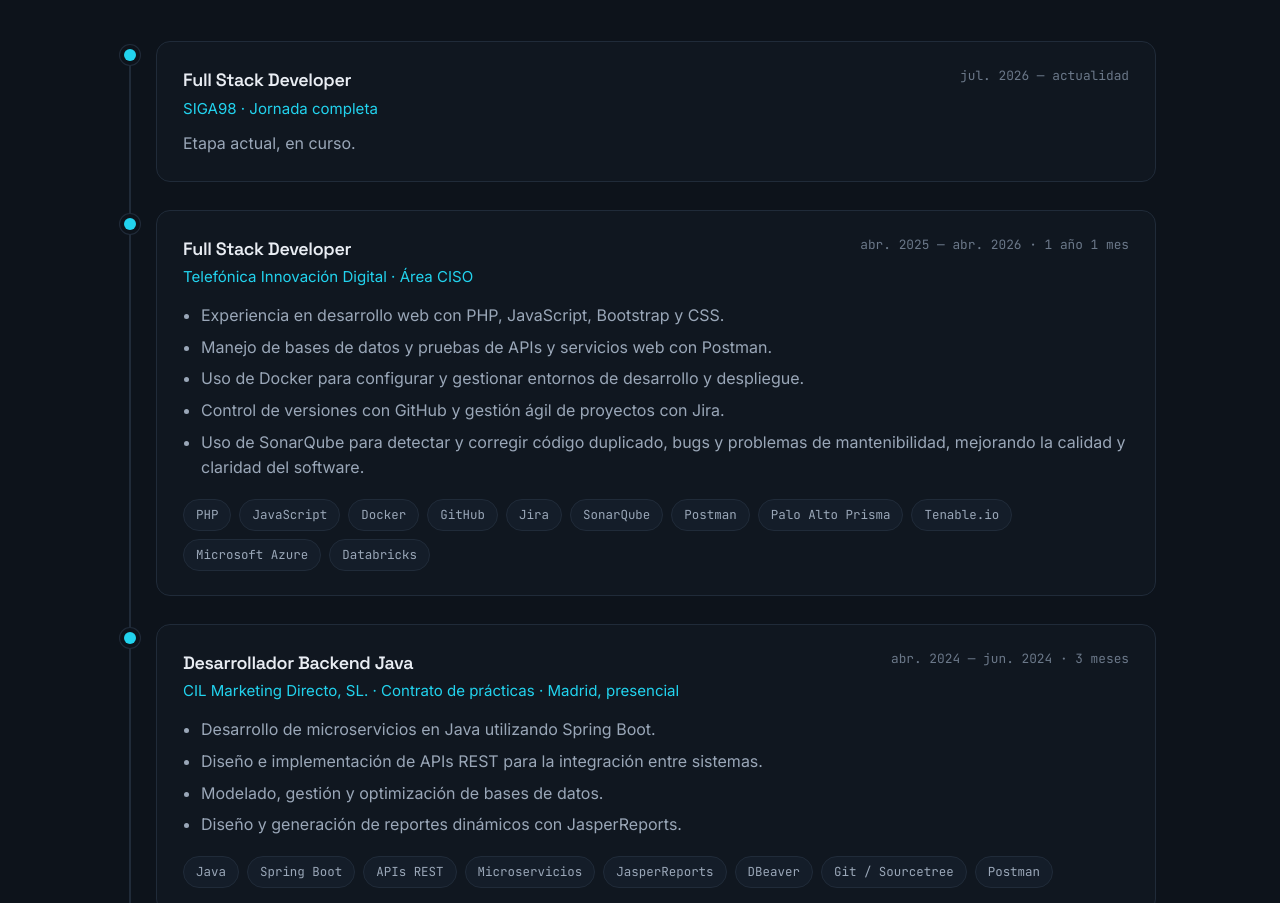
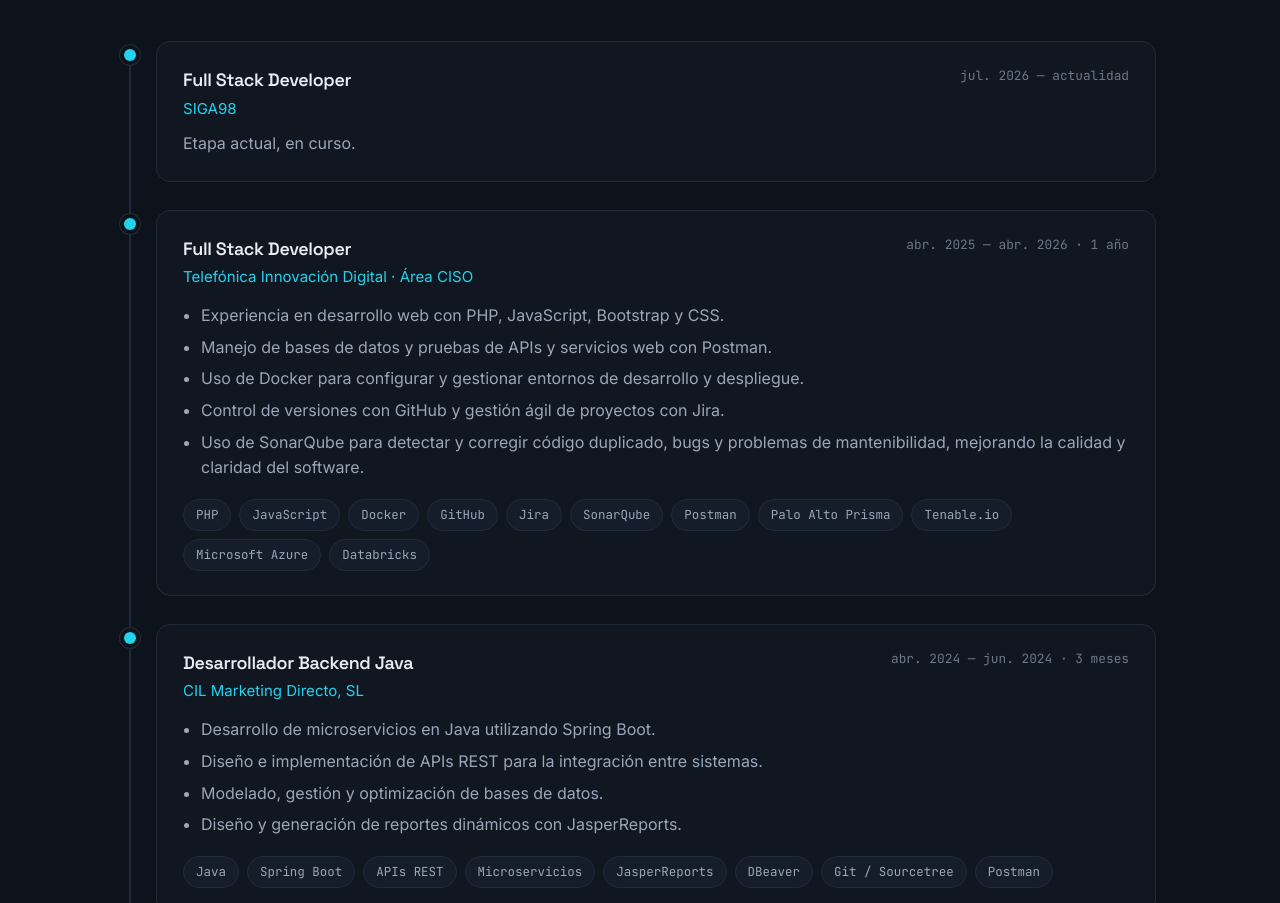
Before and after one commit to jortegarj/portfolioJaimeOrtega, a plain HTML site: page index.html in a window 1280 px wide. Shown: the part 1767-2670 px from the top of the page. Drawn offline with Linux system fonts and the light colour scheme.

Commit message:
Edición apartado de experiencia

```diff
--- a/index.html
+++ b/index.html
@@ -174,7 +174,7 @@
             <div class="timeline__head">
               <div>
                 <h3 class="timeline__role">Full Stack Developer</h3>
-                <p class="timeline__company">SIGA98 · Jornada completa</p>
+                <p class="timeline__company">SIGA98</p>
               </div>
               <span class="timeline__date">jul. 2026 — actualidad</span>
             </div>
@@ -190,7 +190,7 @@
                 <h3 class="timeline__role">Full Stack Developer</h3>
                 <p class="timeline__company">Telefónica Innovación Digital · Área CISO</p>
               </div>
-              <span class="timeline__date">abr. 2025 — abr. 2026 · 1 año 1 mes</span>
+              <span class="timeline__date">abr. 2025 — abr. 2026 · 1 año</span>
             </div>
             <ul class="timeline__list">
               <li>Experiencia en desarrollo web con PHP, JavaScript, Bootstrap y CSS.</li>
@@ -214,7 +214,7 @@
             <div class="timeline__head">
               <div>
                 <h3 class="timeline__role">Desarrollador Backend Java</h3>
-                <p class="timeline__company">CIL Marketing Directo, SL. · Contrato de prácticas · Madrid, presencial</p>
+                <p class="timeline__company">CIL Marketing Directo, SL</p>
               </div>
               <span class="timeline__date">abr. 2024 — jun. 2024 · 3 meses</span>
             </div>
```
